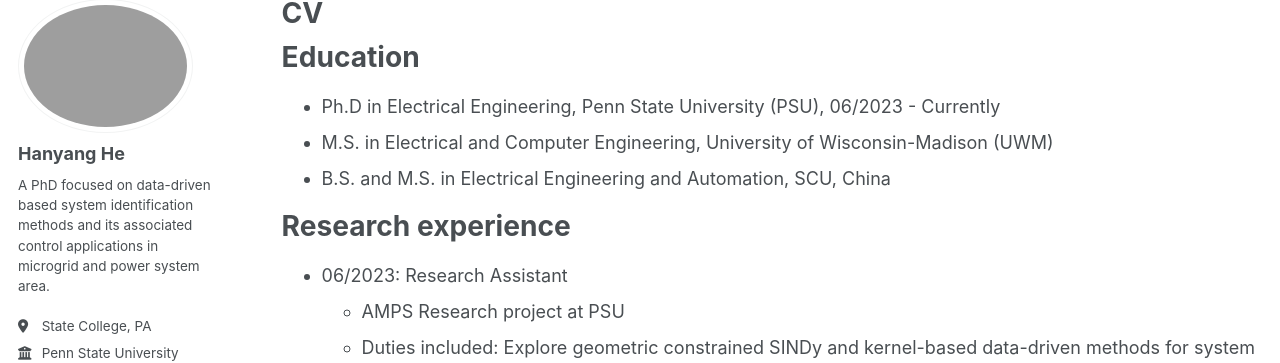
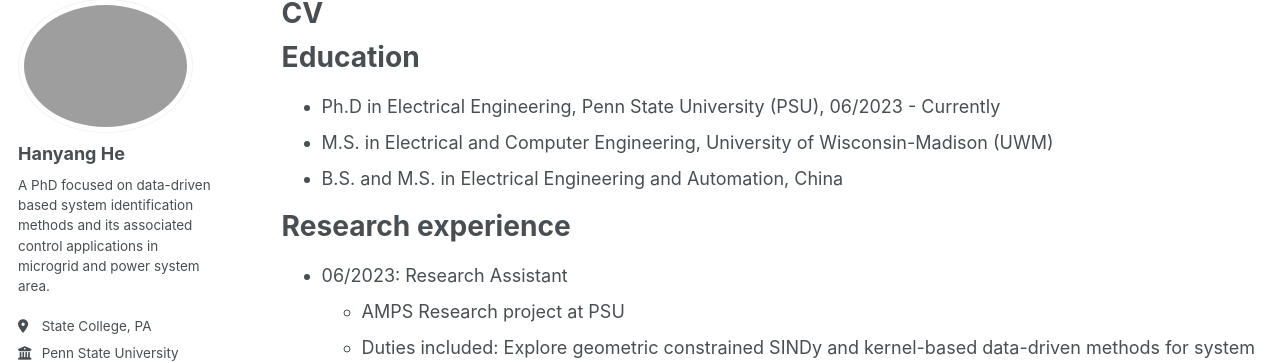
Before and after one commit to HanyangHe/HanyangHe.github.io, a Jekyll site: the page built from _pages/cv.md, in a window 1280 px wide and 900 px high. Shown: the part 107-470 px from the top of the window. Built offline with Jekyll 4.4.1, drawn with Linux system fonts in a browser that asks for light colours.

Commit message:
Update CV education section formatting

```diff
--- a/_pages/cv.md
+++ b/_pages/cv.md
@@ -13,7 +13,7 @@
 ======
 * Ph.D in Electrical Engineering, Penn State University (PSU), 06/2023 - Currently
 * M.S. in Electrical and Computer Engineering, University of Wisconsin-Madison (UWM)
-* B.S. and M.S. in Electrical Engineering and Automation, SCU, China
+* B.S. and M.S. in Electrical Engineering and Automation, China
 <!--* M.S. in Electrical Engineering, China, 09/2018 - 06/2021-->
 
 Research experience
```
